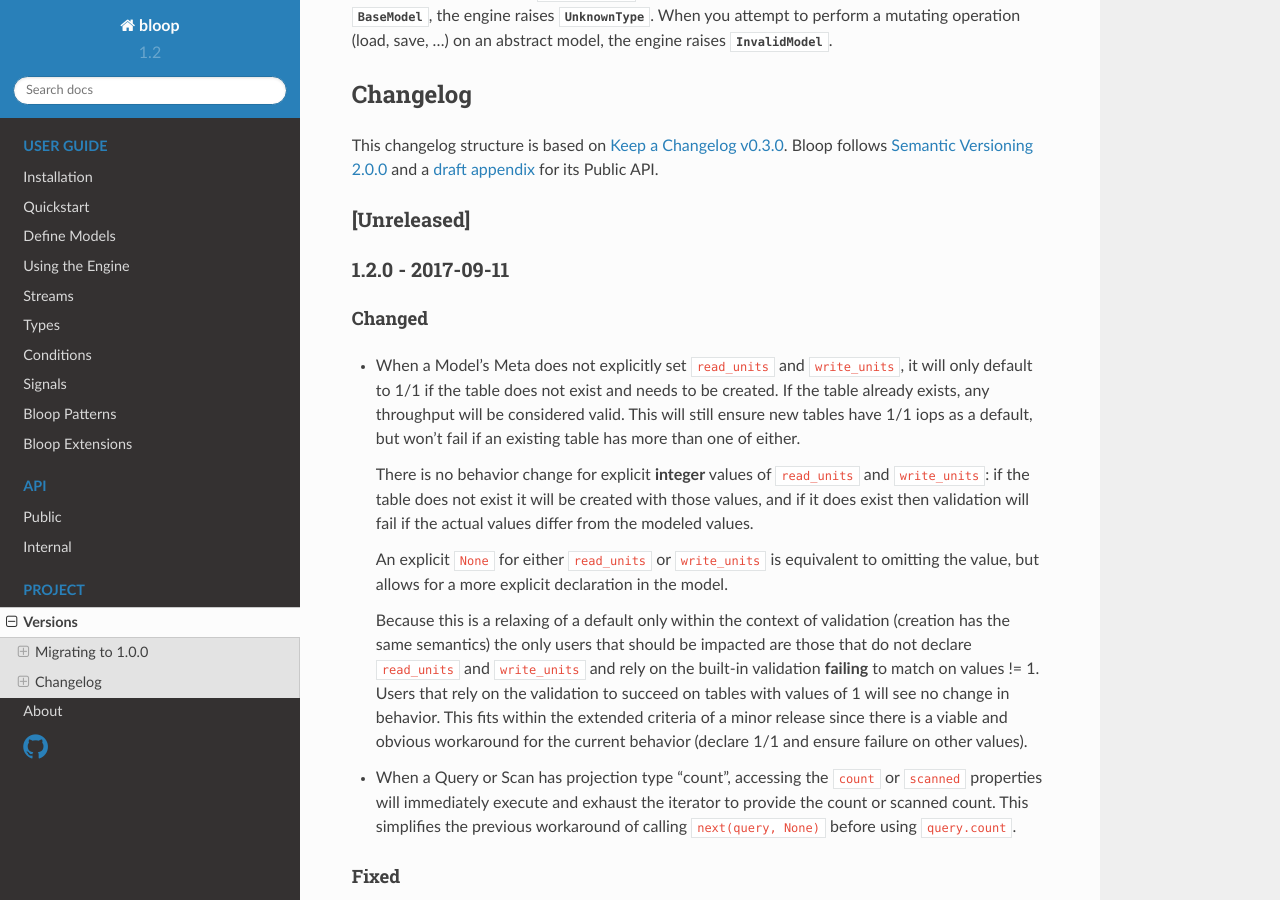
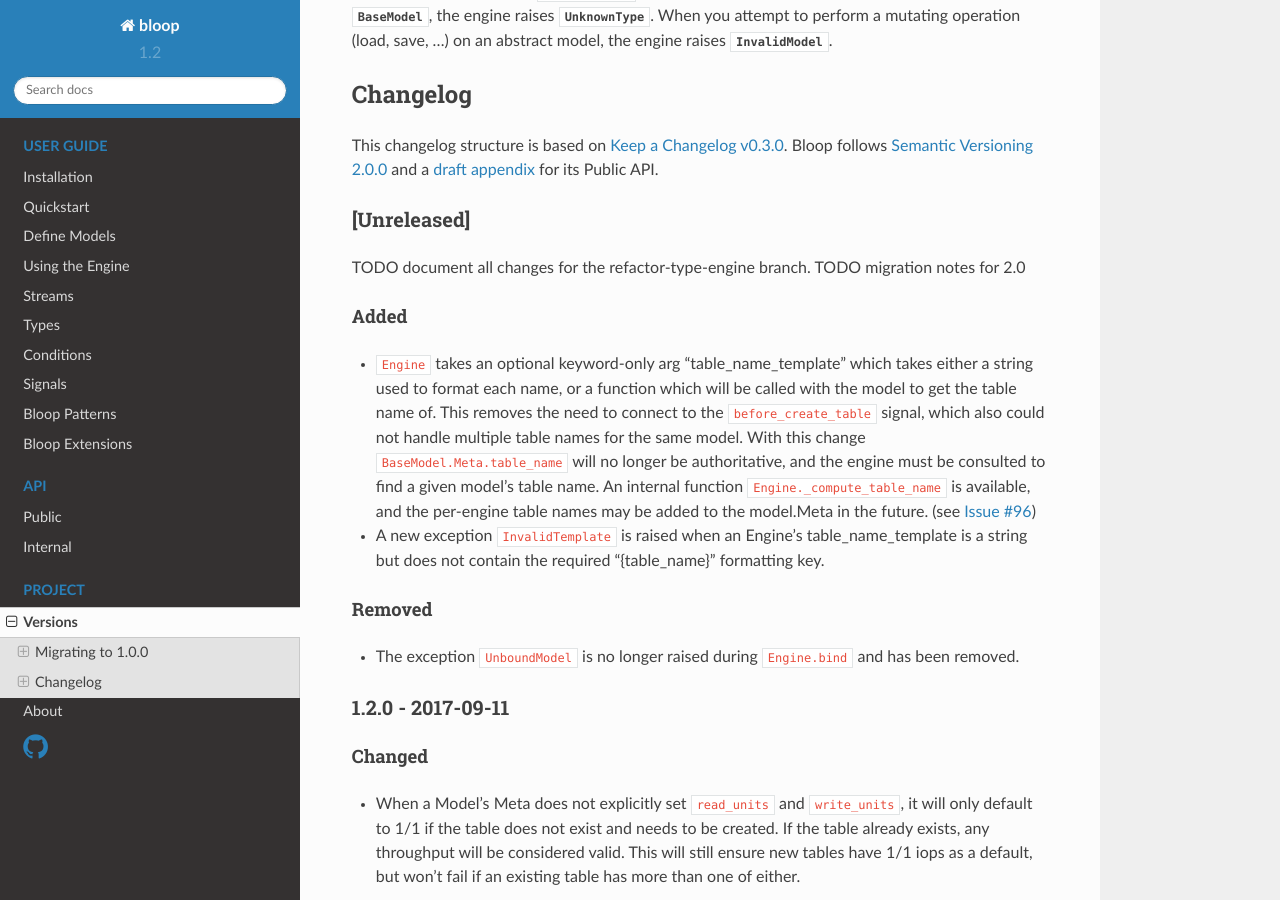
Before and after one commit to numberoverzero/bloop, a Sphinx documentation site: the page built from docs/meta/changelog.rst, in a window 1280 px wide and 900 px high, scrolled down 10893 px. Built offline with Sphinx 7.4.7 and the Read the Docs theme 2.0.0, drawn with Linux system fonts in a browser that asks for light colours; some of the changed text lies outside the part shown.

Commit message:
Doc changes for table_name_template #96

```diff
--- a/CHANGELOG.rst
+++ b/CHANGELOG.rst
@@ -12,6 +12,27 @@
 --------------
  [Unreleased]
 --------------
+
+TODO document all changes for the refactor-type-engine branch.  TODO migration notes for 2.0
+
+Added
+=====
+
+* ``Engine`` takes an optional keyword-only arg "table_name_template" which takes either a string used to format each
+  name, or a function which will be called with the model to get the table name of.  This removes the need to connect
+  to the ``before_create_table`` signal, which also could not handle multiple table names for the same model.  With
+  this change ``BaseModel.Meta.table_name`` will no longer be authoritative, and the engine must be consulted to find
+  a given model's table name.  An internal function ``Engine._compute_table_name`` is available, and the per-engine
+  table names may be added to the model.Meta in the future.  (see `Issue #96`_)
+* A new exception ``InvalidTemplate`` is raised when an Engine's table_name_template is a string but does
+  not contain the required "{table_name}" formatting key.
+
+Removed
+=======
+
+* The exception ``UnboundModel`` is no longer raised during ``Engine.bind`` and has been removed.
+
+.. _Issue #96: https://github.com/numberoverzero/bloop/issues/96
 
 --------------------
  1.2.0 - 2017-09-11
@@ -436,7 +457,7 @@
 * A new function ``engine_for_profile`` takes a profile name for the config file and creates an appropriate session.
   This is a temporary utility, since ``Engine`` will eventually take instances of dynamodb and dynamodbstreams
   clients.  **This will be going away in 1.0.0**.
-* A new base exception ``BloopException`` which can be used to catch anything thrown by Bloop.
+* A new base exception ``BloopException`` which can be used to catch anything raised by Bloop.
 * A new function ``new_base()`` creates an abstract base for models.  This replaces ``Engine.model`` now that multiple
   engines can bind the same model.  **This will be going away in 1.0.0** which will provide a ``BaseModel`` class.
 
--- a/docs/user/models.rst
+++ b/docs/user/models.rst
@@ -145,6 +145,12 @@
         class Meta:
             table_name = "employees-uk"
         ...
+
+.. versionchanged:: 2.0.0
+
+    Engines can customize table names using ``table_name_template``.  This does not change the value of
+    ``Meta.table_name``.  For example, the template "dev-{table_name}" would cause the ``Employee`` model
+    above to use the table "dev-employees-uk"
 
 
 Default ``read_units`` and ``write_units`` are None.  These do not include provisioned throughput for any
```
Also changed, not shown: 1 other file.
